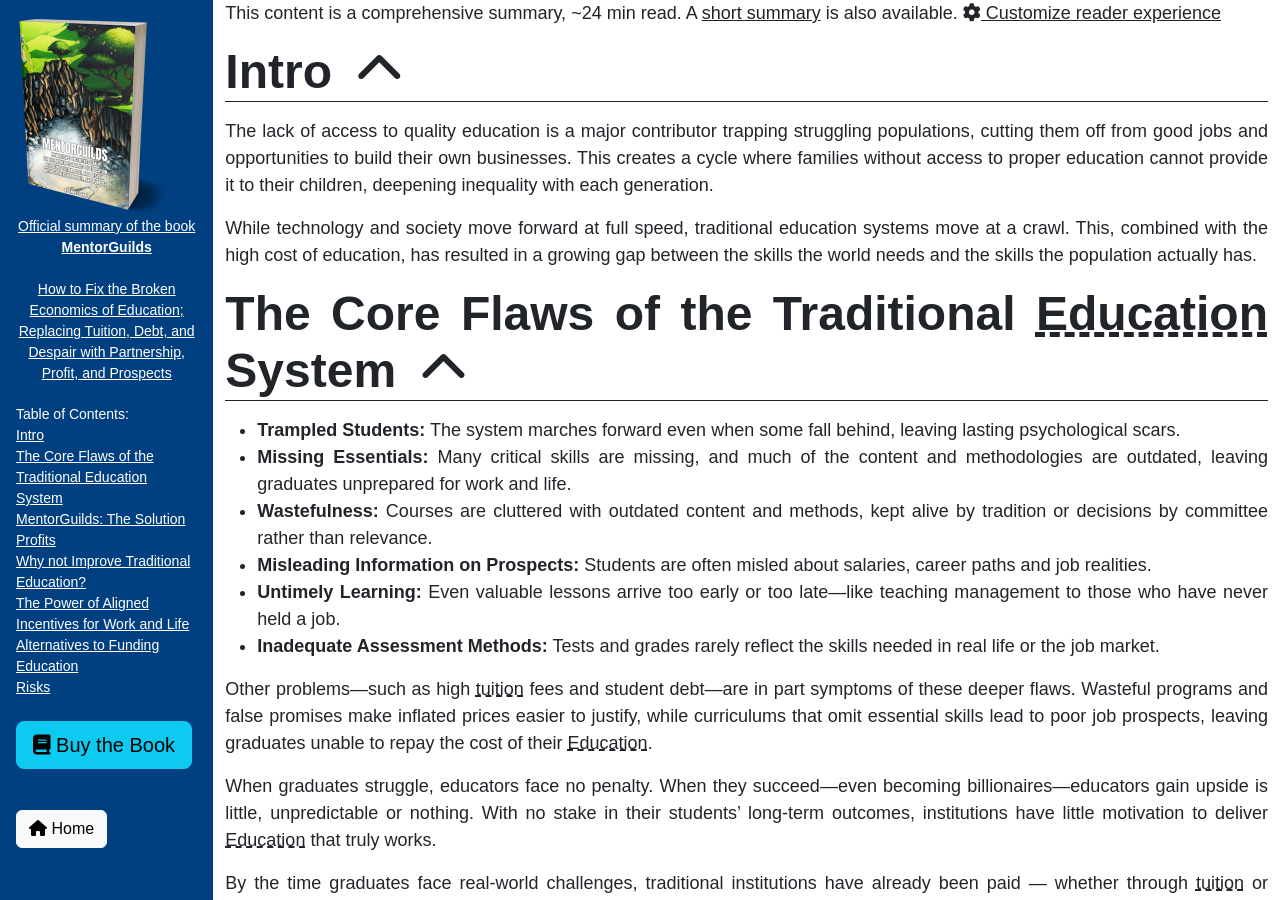
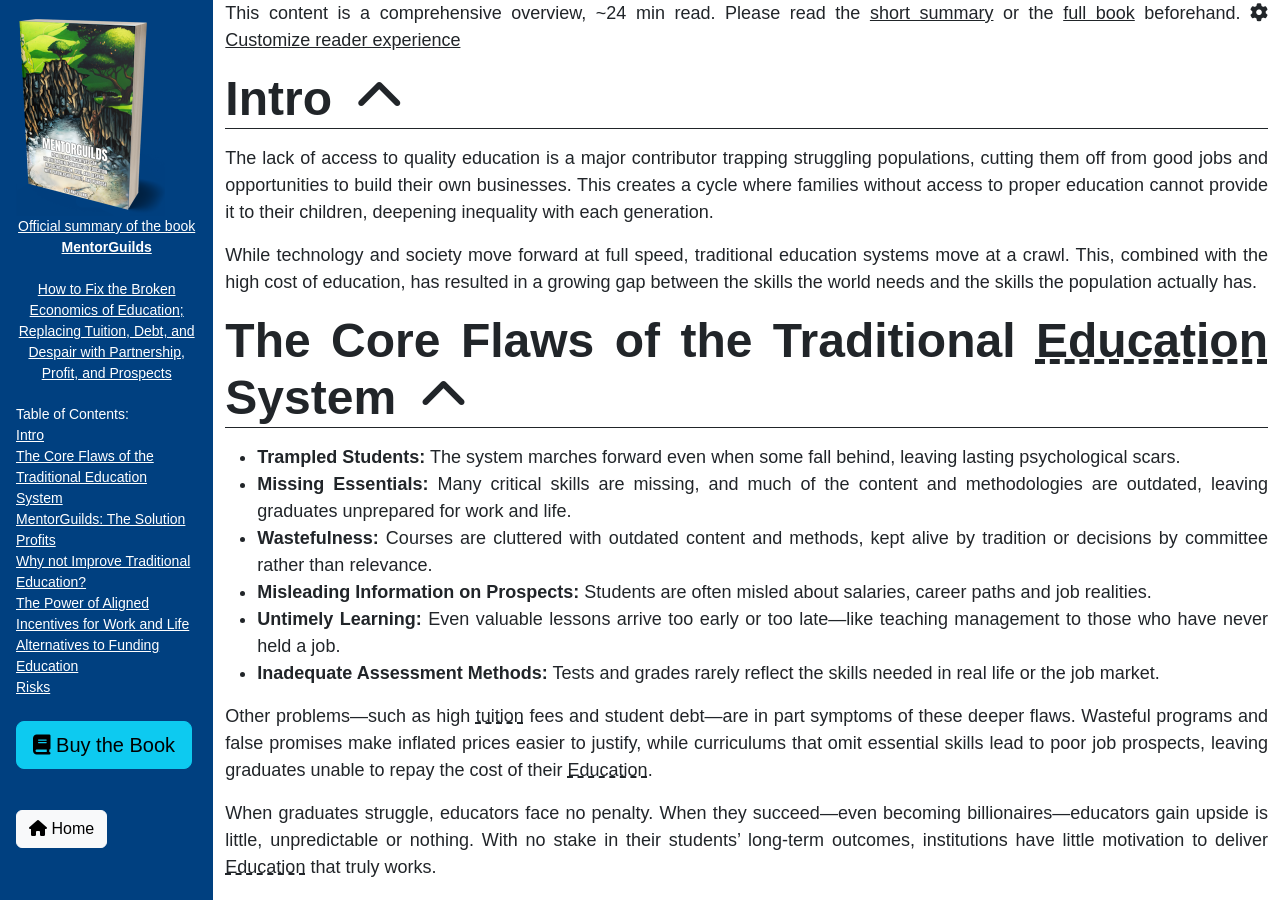
Before and after one commit to ErnestEnki/ernestenki.github.io, a Jekyll site: the page built from books/mentorguilds/comprehensive_overview.html, in a window 1280 px wide and 900 px high. Built offline with Jekyll 4.4.1, drawn with Linux system fonts in a browser that asks for light colours; some web fonts are replaced; comment, search, counter and statistics services are not loaded; some of the changed text lies outside the part shown.

Commit message:
MentorGuild summaries

```diff
--- a/_includes/mentorguild_example_notice.html
+++ b/_includes/mentorguild_example_notice.html
@@ -1 +1 @@
-<p>* This is a fictional example of how MentorGuild Open Data requirements could be presented. Read the <a href="/books/mentorguilds/summary">short</a> or <a href="/books/mentorguilds/comprehensive_summary">comprehensive</a> book summary for more details.</p>
+<p>* This is a fictional example of how MentorGuild Open Data requirements could be presented. Read the <a href="/books/mentorguilds/summary">short summary</a> or <a href="/books/mentorguilds/comprehensive_overview">comprehensive overview</a> summary for more details.</p>
--- a/books/mentorguilds/comprehensive_summary.html
+++ b/books/mentorguilds/comprehensive_overview.html
@@ -35,8 +35,8 @@ extra_head: '
       <main>
 
         <article class="d-print-none">
-          <p>This content is a comprehensive summary, ~<span id="readingTime"></span> min read. A <a href="summary.html">short summary</a>
-            is also available.
+          <p>This content is a comprehensive overview, ~<span id="readingTime"></span> min read. Please read the <a href="summary.html">short summary</a>
+            or the <a href="https://www.amazon.com/dp/B0DKNT5YHT" target="_blank">full book</a> beforehand.
             <a href="#" data-bs-toggle="modal" data-bs-target="#readerExpModal"><i class="fa fa-gear"></i> Customize reader experience</a>
         </article>
 
--- a/books/mentorguilds/summary.html
+++ b/books/mentorguilds/summary.html
@@ -33,7 +33,7 @@ extra_head: '
     <div class="col-md-9 col-lg-10">
       <main>
         <article class="d-print-none">
-          <p>This content is a short summary, ~<span id="readingTime"></span> min read. A <a href="comprehensive_summary.html">comprehensive summary</a>
+          <p>This content is a short summary, ~<span id="readingTime"></span> min read. A <a href="comprehensive_overview.html">comprehensive overview</a>
             is also available for readers who want more depth before diving into the full book.
             <a href="#" data-bs-toggle="modal" data-bs-target="#readerExpModal"><i class="fa fa-gear"></i> Customize reader experience</a>
           </p>
@@ -155,7 +155,7 @@ extra_head: '
               the modern world
               demands.</p>
 
-            <p>For a deeper dive, read the <a href="/books/mentorguilds/comprehensive_summary">comprehensive summary</a> or the <a href="https://www.amazon.com/dp/B0DKNT5YHT" target="_blank">full book</a></p>
+            <p>For a deeper dive, read the <a href="/books/mentorguilds/comprehensive_overview">comprehensive overview</a> or the <a href="https://www.amazon.com/dp/B0DKNT5YHT" target="_blank">full book</a></p>
           </div>
         </article>
 
```
